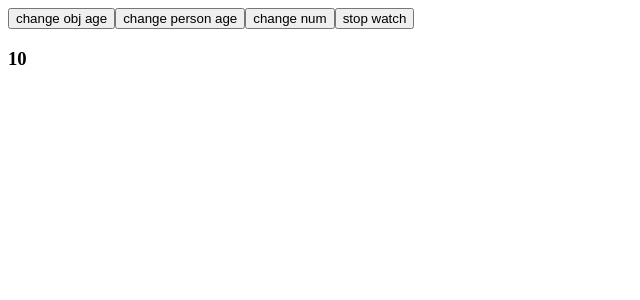
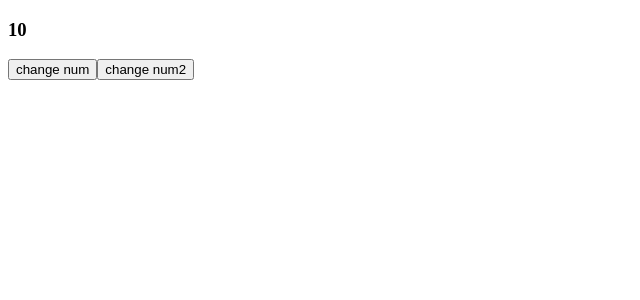
Before and after one commit to kyungsooseyo/daily-v3, a Vue app: page / in a window 1280 px wide. Shown: the top 300 px of the page, without its empty margins (0-640 px from the left). Built offline with nearby package versions, Linux system fonts and the light colour scheme.

Commit message:
✨ feat(vue): watchEffect

```diff
--- a/src/main.js
+++ b/src/main.js
@@ -3,6 +3,7 @@ import { createApp } from 'vue'
 // import App from './App.vue'
 // import App from './customRef.vue'
 // import App from './utilsFn.vue'
-import App from './watch.vue'
+// import App from './watch.vue'
+import App from './watchEffect.vue'
 const app = createApp(App)
 app.mount('#app')
--- /dev/null
+++ b/src/watchEffect.vue
@@ -0,0 +1,29 @@
+<template>
+  <div>
+    <h3>{{ num }}</h3>
+    <button @click="num++">change num</button>
+    <button @click="num2++">change num2</button>
+  </div>
+</template>
+
+<script setup>
+import { ref, watchEffect } from 'vue';
+const num = ref(10)
+const num2=ref(20)
+const stop = watchEffect((onCleanUp) => {
+  // 1.初始化执行里面的回调
+  //2. 依赖的数据变化的时候执行回调,只有回调里面的数据变化才会执行回调
+  //3. 配置项只能是flush
+  //4 返回值是一个函数，执行这个函数会停止监听
+  onCleanUp(() => {
+    // 清空回调里面的挂载的属性和方法，先执行onCleanUp 在执行回调
+    console.log('onCleanUp')
+  })
+  console.log('num', num.value)
+},
+  {
+    flush: 'post'
+  })
+</script>
+
+<style lang="scss" scoped></style>
```
